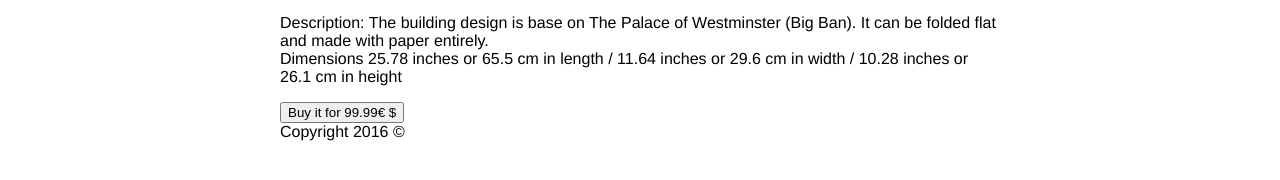
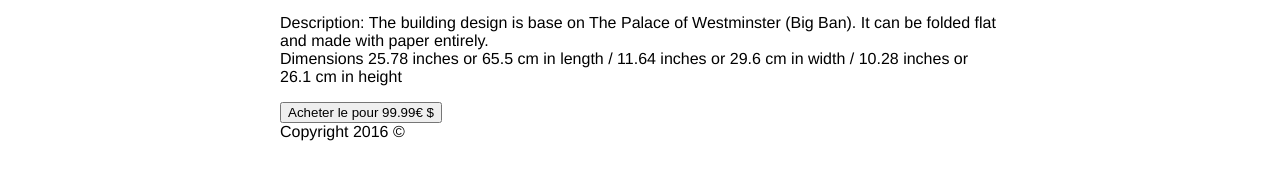
Before and after one commit to JohanJB/Flatfile-1, a Jekyll site: the page built from boutique.markdown, in a window 1280 px wide. Shown: the part 290-470 px from the top of the page. Built offline with Jekyll 4.4.1, drawn with Linux system fonts in a browser that asks for light colours.

Commit message:
Update product.html

```diff
--- a/_includes/product.html
+++ b/_includes/product.html
@@ -14,6 +14,6 @@
     data-item-image="{{ product.image }}"
     data-item-url="{{ site.url }}{{product.url }}"
     data-item-price="{{ product.price }}">
-    Buy it for {{ product.price }} $
+    Acheter le pour {{ product.price }} $
   </button>
 </div>
```
